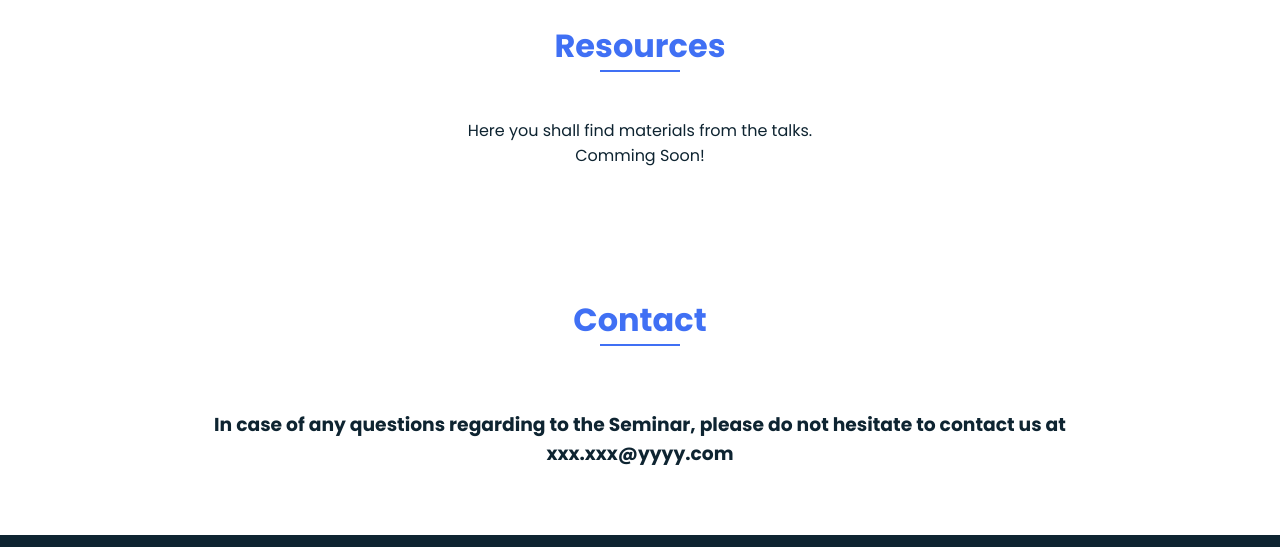
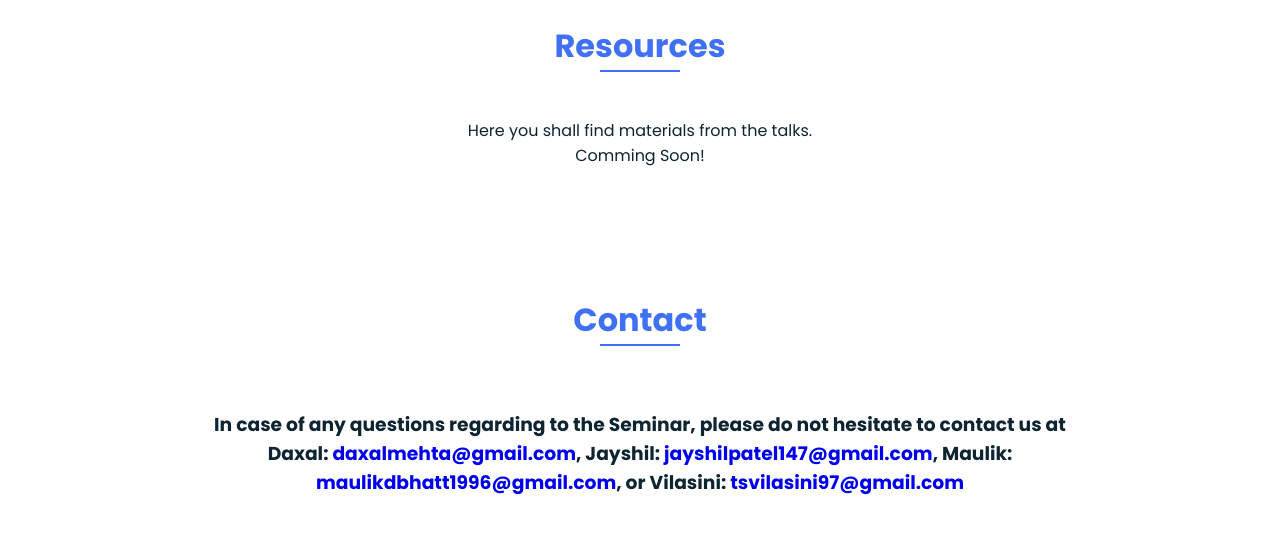
Before and after one commit to Jayshil/astroweek, a plain HTML site: page index.html in a window 1280 px wide. Shown: the part 3344-3891 px from the top of the page. Drawn offline with nearby package versions, Linux system fonts and the light colour scheme.

Commit message:
Contact details updated

```diff
--- a/index.html
+++ b/index.html
@@ -50,7 +50,7 @@
                 </div>
 
                 <div class="home__social">
-                    <a href="#" class="home__social-icon"><i class='bx bx-envelope' ></i></a>
+                    <a href="mailto:jayshilpatel147@gmail.com" class="home__social-icon"><i class='bx bx-envelope' ></i></a>
                     <a href="https://join.slack.com/t/astroweek/shared_invite/zt-tnj3lrut-QbR5jOA6UzaIAsGtBDvivw" class="home__social-icon"><i class='bx bxl-slack' ></i></a>
                     <a href="https://github.com/Jayshil/astroweek" class="home__social-icon"><i class='bx bxl-github' ></i></a>
                     <a href="#" class="home__social-icon"><i class='bx bxs-video' ></i></a>
@@ -204,7 +204,8 @@
                 <h2 class="section-title">Contact</h2>
 
                 <div class="contact__container bd-grid">
-                    <h3 style="text-align:center;">In case of any questions regarding to the Seminar, please do not hesitate to contact us at <br> xxx.xxx@yyyy.com</h3>
+                    <h3 style="text-align:center;">In case of any questions regarding to the Seminar, please do not hesitate to contact us at
+                        <br>Daxal: <a href="mailto:daxalmehta@gmail.com">daxalmehta@gmail.com</a>, Jayshil: <a href="mailto:jayshilpatel147@gmail.com">jayshilpatel147@gmail.com</a>, Maulik: <a href="mailto:maulikdbhatt1996@gmail.com">maulikdbhatt1996@gmail.com</a>, or Vilasini: <a href="mailto:tsvilasini97@gmail.com">tsvilasini97@gmail.com</a></h3>
                 </div>
             </section>
         </main>
@@ -213,7 +214,7 @@
         <footer class="footer">
             <p class="footer__title">AstroWeek</p>
             <div class="footer__social">
-                <a href="#" class="footer__icon"><i class='bx bx-envelope' ></i></a>
+                <a href="mailto:jayshilpatel147@gmail.com" class="footer__icon"><i class='bx bx-envelope' ></i></a>
                 <a href="https://join.slack.com/t/astroweek/shared_invite/zt-tnj3lrut-QbR5jOA6UzaIAsGtBDvivw" class="footer__icon"><i class='bx bxl-slack' ></i></a>
                 <a href="https://github.com/Jayshil/astroweek" class="footer__icon"><i class='bx bxl-github' ></i></a>
                 <a href="#" class="footer__icon"><i class='bx bxs-video' ></i></a>
```
